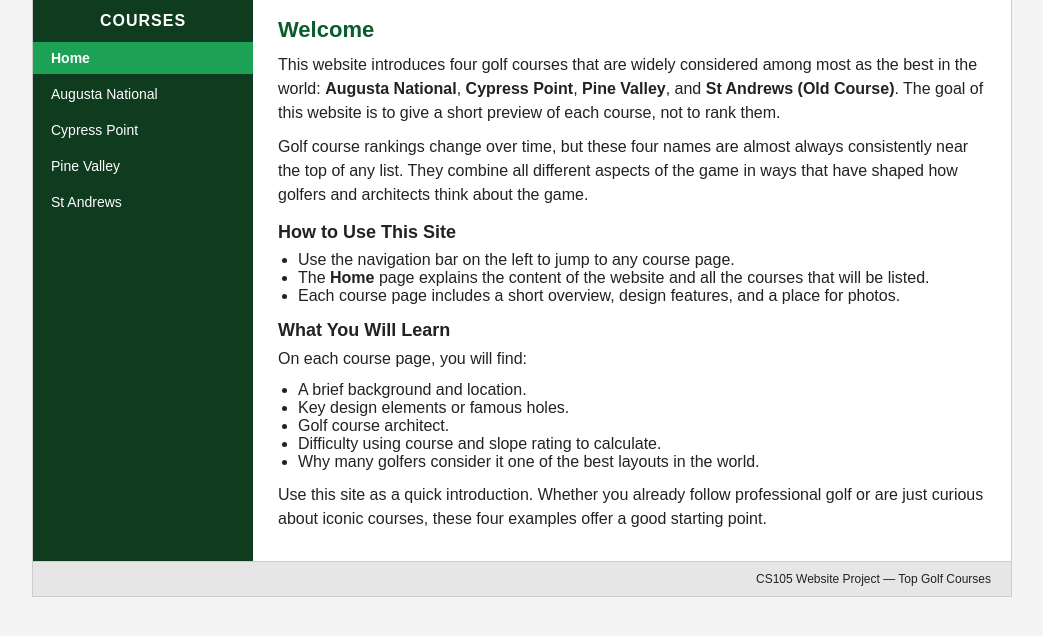
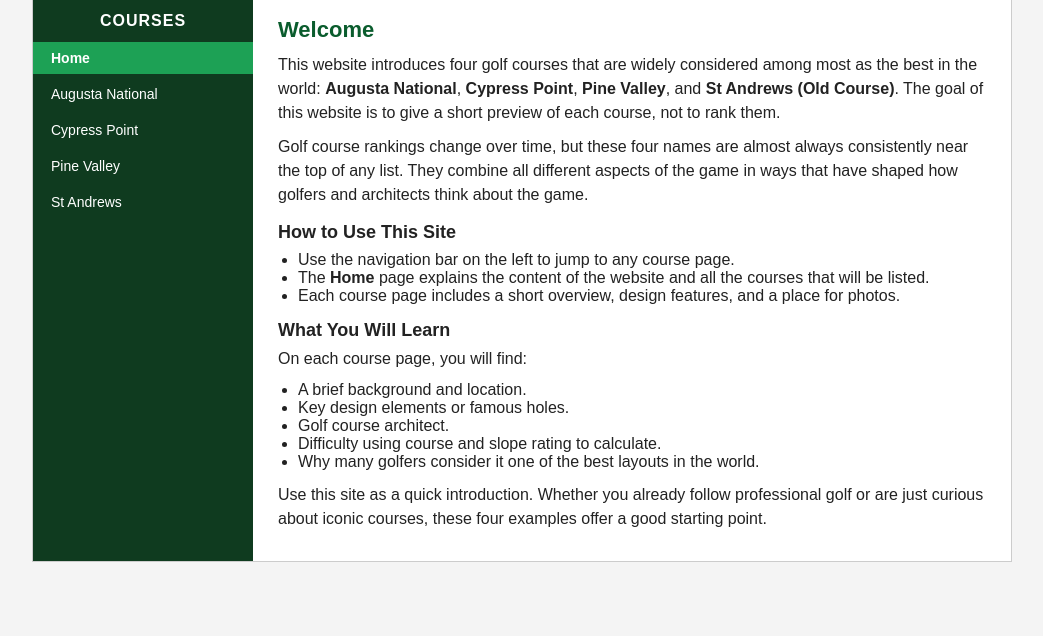
Before and after one commit to GeoPie123/golf-course-website, a plain HTML site: page index.html in a window 1280 px wide. Shown: the part 120-756 px from the top of the page, without its empty margins (118-1161 px from the left). Drawn offline with Linux system fonts and the light colour scheme.

Commit message:
Update index.html

```diff
--- a/index.html
+++ b/index.html
@@ -63,10 +63,6 @@
             </p>
         </main>
     </div>
-
-    <footer>
-        CS105 Website Project &mdash; Top Golf Courses
-    </footer>
 </div>
 </body>
 </html>
```
